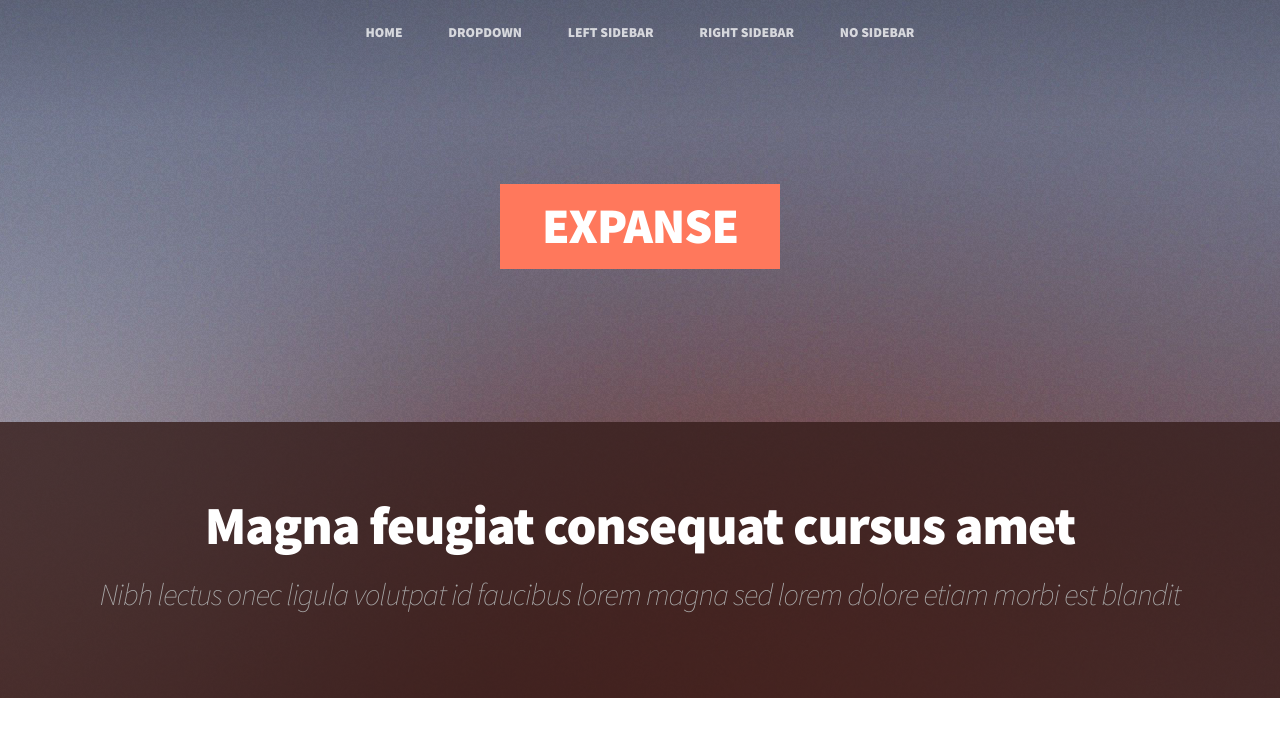
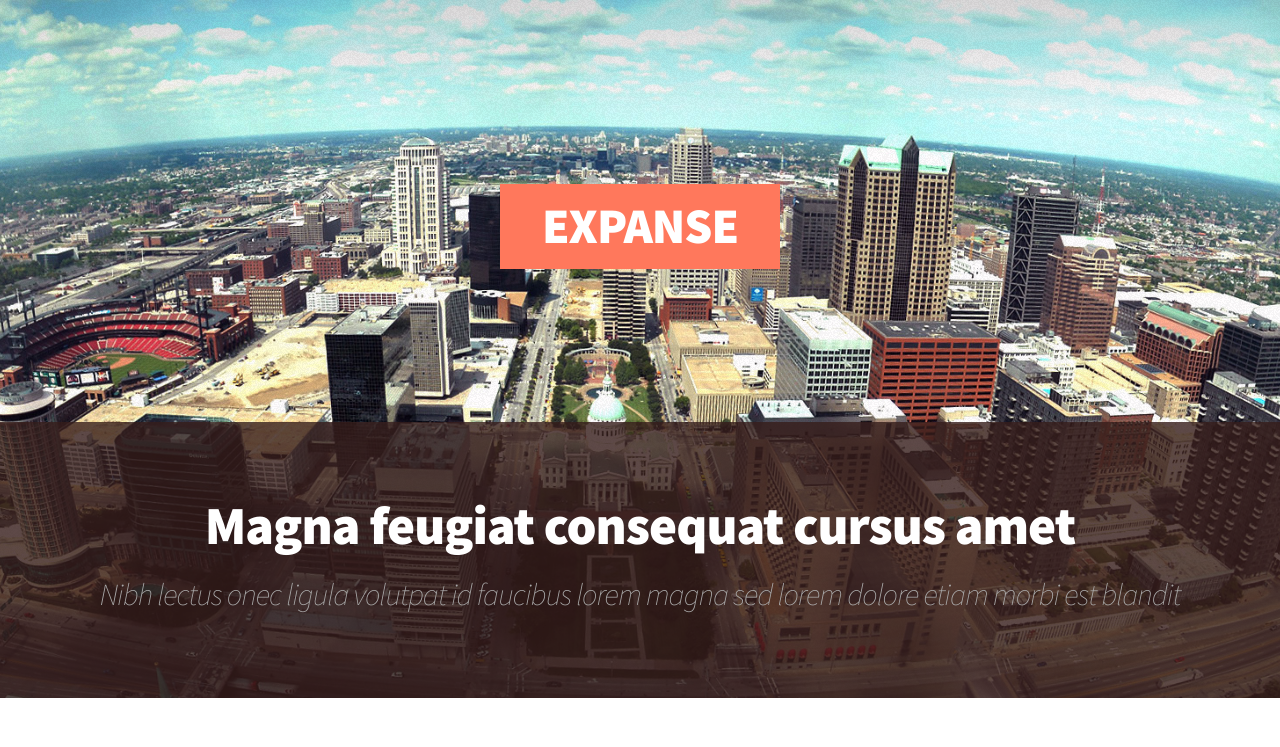
Before and after one commit to michaeltomko/tritone-fund, a plain HTML site: page index.html in a window 1280 px wide. Shown: the top 747 px of the page. Drawn offline with Linux system fonts and the light colour scheme.

Commit message:
Changed header background and hid navigation.

```diff
--- a/assets/css/main.css
+++ b/assets/css/main.css
@@ -1353,7 +1353,7 @@
 	#header-wrapper {
 		position: relative;
 		overflow: hidden;
-		background: url("../../images/pic01.jpg");
+		background: url("../../images/saint-louis.jpg");
 		background-size: cover;
 		background-position: top center;
 		z-index: 1;
@@ -1740,7 +1740,7 @@
 		/* Nav */
 
 			#nav {
-				display: block;
+				display: none;
 				position: absolute;
 				top: 0;
 				left: 0;
```
